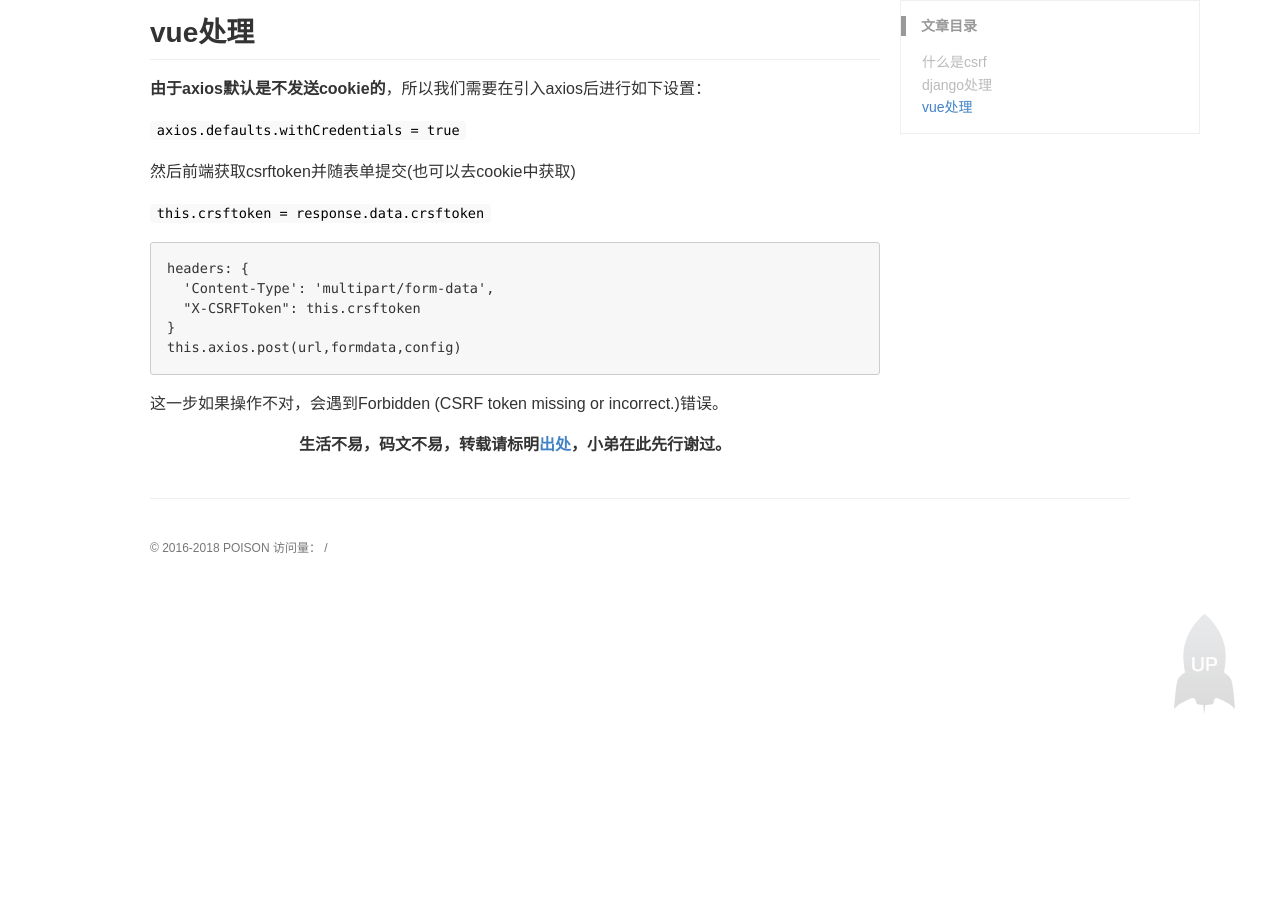
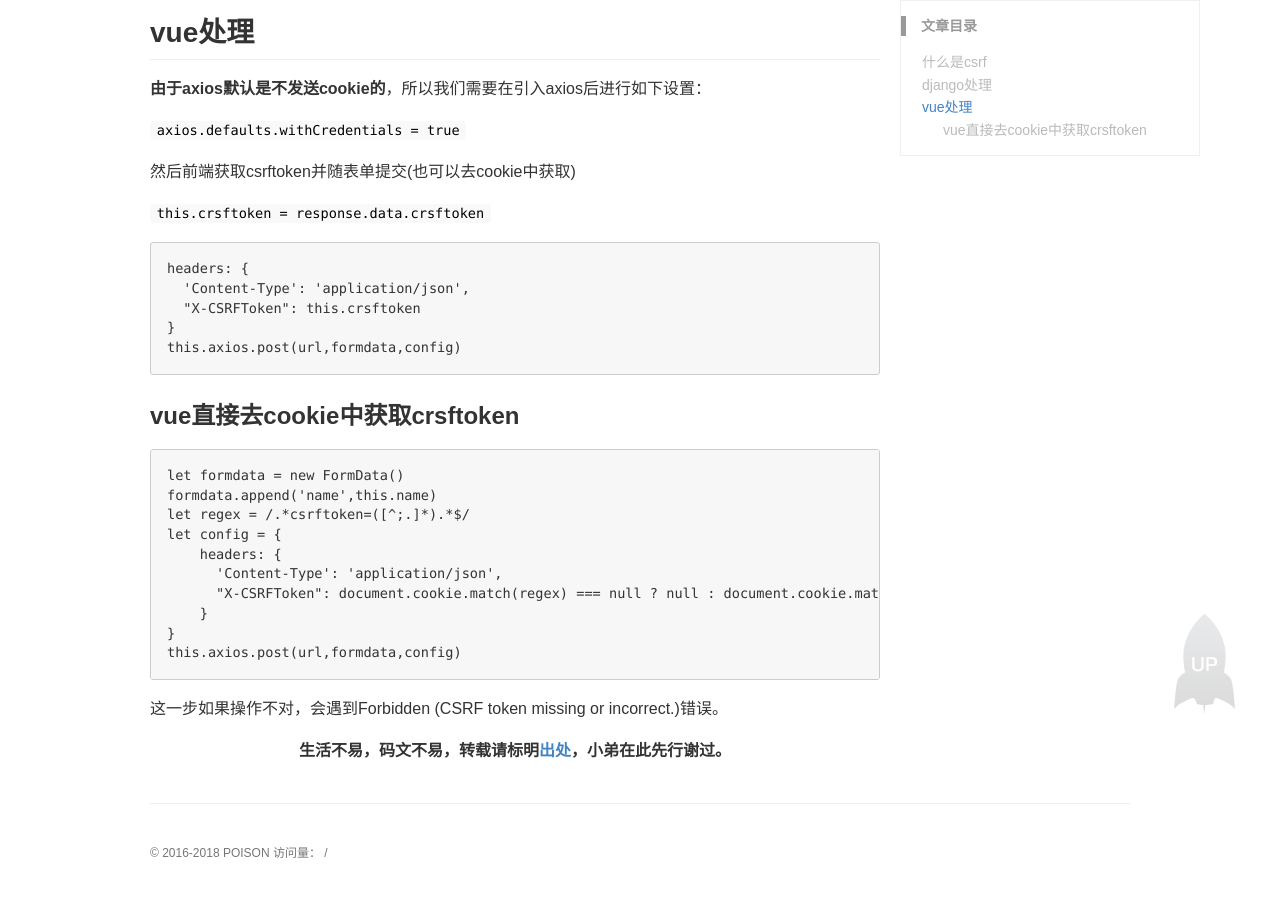
Before and after one commit to poisoncc/blog, a Jekyll site: the page built from _posts/2018-12-3-vue-django-csrf.md, in a window 1280 px wide and 900 px high, scrolled down 1065 px. Shown: the top 897 px of the window. Built offline with Jekyll 4.4.1, drawn with Linux system fonts in a browser that asks for light colours; comment, search, counter and statistics services are not loaded.

Commit message:
更新blog

````diff
--- a/_posts/2018-12-3-vue-django-csrf.md
+++ b/_posts/2018-12-3-vue-django-csrf.md
@@ -39,8 +39,23 @@ return JsonResponse({"crsftoken":crsftoken})
 
 ```
 headers: {
-  'Content-Type': 'multipart/form-data',
+  'Content-Type': 'application/json',
   "X-CSRFToken": this.crsftoken
+}
+this.axios.post(url,formdata,config)
+```
+
+### vue直接去cookie中获取crsftoken
+
+```
+let formdata = new FormData()
+formdata.append('name',this.name)
+let regex = /.*csrftoken=([^;.]*).*$/
+let config = {
+    headers: {
+      'Content-Type': 'application/json',
+      "X-CSRFToken": document.cookie.match(regex) === null ? null : document.cookie.match(regex)[1]
+    }
 }
 this.axios.post(url,formdata,config)
 ```
````
